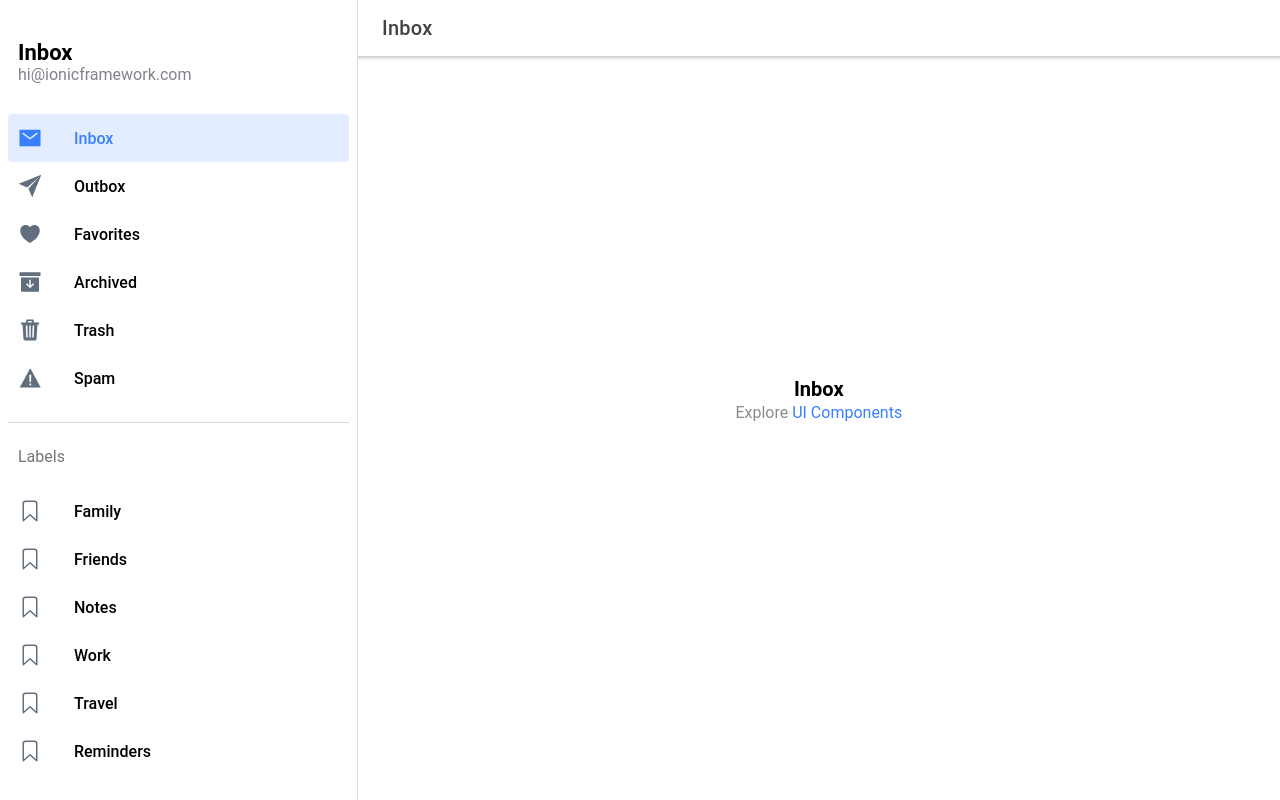
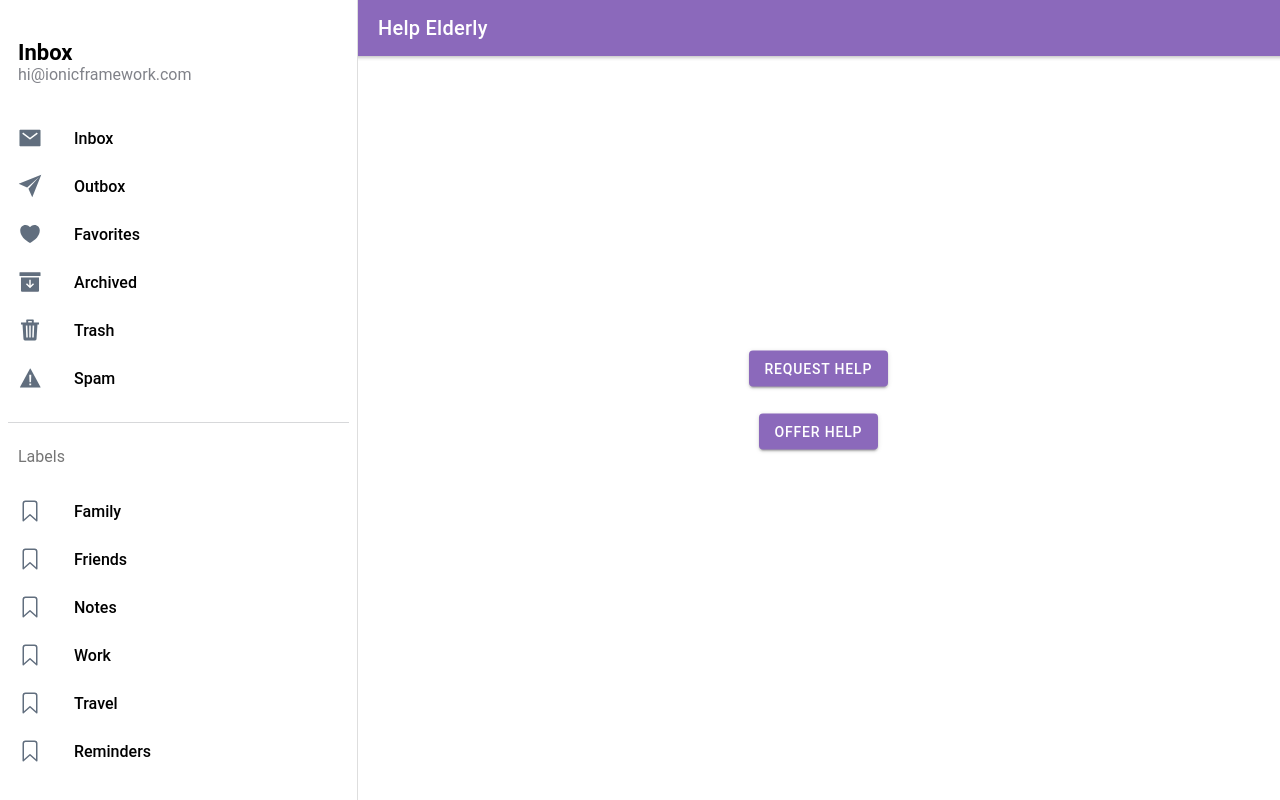
Before and after one commit to ankitamaps03/CS5340-Project-HelpElderly, a React (Create React App) app: page / in a window 1280 px wide. Before the commit this address led to /page/Inbox. Built offline with nearby package versions, Linux system fonts and the light colour scheme.

Commit message:
Added initial few pages

```diff
--- a/src/App.tsx
+++ b/src/App.tsx
@@ -1,8 +1,9 @@
-import { IonApp, IonRouterOutlet, IonSplitPane } from '@ionic/react';
+import {IonApp, IonButton, IonRouterOutlet, IonSplitPane} from '@ionic/react';
 import { IonReactRouter } from '@ionic/react-router';
 import { Redirect, Route } from 'react-router-dom';
 import Menu from './components/Menu';
 import Page from './pages/Page';
+import Home from './pages/Home';
 
 /* Core CSS required for Ionic components to work properly */
 import '@ionic/react/css/core.css';
@@ -22,6 +23,7 @@ import '@ionic/react/css/display.css';
 
 /* Theme variables */
 import './theme/variables.css';
+import Login from "./pages/Login";
 
 const App: React.FC = () => {
   return (
@@ -31,10 +33,13 @@ const App: React.FC = () => {
           <Menu />
           <IonRouterOutlet id="main">
             <Route path="/" exact={true}>
-              <Redirect to="/page/Inbox" />
+              <Home/>
             </Route>
             <Route path="/page/:name" exact={true}>
               <Page />
+            </Route>
+            <Route path="/login" exact={true}>
+              <Login/>
             </Route>
           </IonRouterOutlet>
         </IonSplitPane>
--- a/src/components/ExploreContainer.css
+++ /dev/null
@@ -1,24 +0,0 @@
-.container {
-  text-align: center;
-  position: absolute;
-  left: 0;
-  right: 0;
-  top: 50%;
-  transform: translateY(-50%);
-}
-
-.container strong {
-  font-size: 20px;
-  line-height: 26px;
-}
-
-.container p {
-  font-size: 16px;
-  line-height: 22px;
-  color: #8c8c8c;
-  margin: 0;
-}
-
-.container a {
-  text-decoration: none;
-}
--- a/src/components/ExploreContainer.tsx
+++ /dev/null
@@ -1,16 +0,0 @@
-import './ExploreContainer.css';
-
-interface ContainerProps {
-  name: string;
-}
-
-const ExploreContainer: React.FC<ContainerProps> = ({ name }) => {
-  return (
-    <div className="container">
-      <strong>{name}</strong>
-      <p>Explore <a target="_blank" rel="noopener noreferrer" href="https://ionicframework.com/docs/components">UI Components</a></p>
-    </div>
-  );
-};
-
-export default ExploreContainer;
--- /dev/null
+++ b/src/components/HomeButtons.css
@@ -0,0 +1,33 @@
+.container {
+  text-align: center;
+  position: absolute;
+  left: 0;
+  right: 0;
+  top: 50%;
+  transform: translateY(-50%);
+}
+
+.container strong {
+  font-size: 20px;
+  line-height: 26px;
+}
+
+.container p {
+  font-size: 16px;
+  line-height: 22px;
+  color: #8c8c8c;
+  margin: 0;
+}
+
+.container a {
+  text-decoration: none;
+}
+
+.ion-color-hello {
+  --ion-color-base: var(--ion-color-header);
+  --ion-color-base-rgb: var(--ion-color-favorite-rgb);
+  --ion-color-contrast: var(--ion-color-favorite-contrast);
+  --ion-color-contrast-rgb: var(--ion-color-favorite-contrast-rgb);
+  --ion-color-shade: var(--ion-color-favorite-shade);
+  --ion-color-tint: var(--ion-color-favorite-tint);
+}
--- /dev/null
+++ b/src/components/HomeButtons.tsx
@@ -0,0 +1,39 @@
+import './HomeButtons.css';
+import {IonButton} from "@ionic/react";
+import {useHistory} from "react-router-dom";
+import React from "react";
+
+interface ContainerProps {
+    name: string;
+}
+
+const HomeButtons: React.FC<ContainerProps> = () => {
+
+    const history = useHistory();
+
+    const redirect = (buttonName: number) => {
+        if (buttonName === 0) {
+            history.push(`login`);
+        } else if (buttonName === 1) {
+            history.push(`create_account`);
+        }
+    }
+
+    return (
+        <div className="container">
+            <IonButton
+                color="primary"
+                onClick={() => redirect(0)}>
+                Request Help
+            </IonButton>
+            <br/>
+            <br/>
+            <IonButton
+                color="primary"
+                onClick={() => redirect(1)}>
+                Offer Help</IonButton>
+        </div>
+    );
+};
+
+export default HomeButtons;
--- /dev/null
+++ b/src/pages/Home.css
@@ -0,0 +1,8 @@
+.ion-color-head {
+    --ion-color-base: var(--ion-color-header);
+    --ion-color-base-rgb: var(--ion-color-header-rgb);
+    --ion-color-contrast: var(--ion-color-header-contrast);
+    --ion-color-contrast-rgb: var(--ion-color-header-contrast-rgb);
+    --ion-color-shade: var(--ion-color-header-shade);
+    --ion-color-tint: var(--ion-color-header-tint);
+}
--- /dev/null
+++ b/src/pages/Home.tsx
@@ -0,0 +1,26 @@
+import {IonButtons, IonContent, IonHeader, IonMenuButton, IonPage, IonTitle, IonToolbar} from "@ionic/react";
+import HomeButtons from "../components/HomeButtons";
+import './Home.css';
+
+const Home: React.FC = () => {
+
+    return(<IonPage>
+        <IonHeader>
+            <IonToolbar color="head">
+                <IonTitle>Help Elderly</IonTitle>
+            </IonToolbar>
+        </IonHeader>
+
+        <IonContent fullscreen>
+            <IonHeader collapse="condense">
+                <IonToolbar>
+                </IonToolbar>
+            </IonHeader>
+
+            <HomeButtons name={'Hello Home'} />
+
+        </IonContent>
+    </IonPage>)
+}
+
+export default Home;
--- /dev/null
+++ b/src/pages/Login.tsx
@@ -0,0 +1,40 @@
+import {IonButton, IonContent, IonHeader, IonPage, IonTitle, IonToolbar} from "@ionic/react";
+import './Login.css';
+import { useHistory } from "react-router-dom";
+
+const Login: React.FC = () => {
+    let history = useHistory();
+    return (<IonPage>
+        <IonHeader>
+            <IonToolbar color="head">
+                <IonTitle>Login to Help Elderly</IonTitle>
+            </IonToolbar>
+        </IonHeader>
+
+        <IonContent fullscreen>
+            <IonHeader collapse="condense">
+                <IonToolbar>
+                </IonToolbar>
+            </IonHeader>
+            <IonButton
+                color="primary"
+                onClick={() => history.goBack()}
+            >
+                Go back
+            </IonButton>
+            <div className="container">
+                <IonButton
+                    color="primary"
+                   >
+                    Login
+                </IonButton>
+                <br/>
+                <br/>
+                <IonButton color="primary">Create an Account</IonButton>
+            </div>
+
+        </IonContent>
+    </IonPage>)
+}
+
+export default Login;
--- a/src/pages/Page.tsx
+++ b/src/pages/Page.tsx
@@ -1,6 +1,16 @@
-import { IonButtons, IonContent, IonHeader, IonMenuButton, IonPage, IonTitle, IonToolbar } from '@ionic/react';
+import {
+    IonButton,
+    IonButtons,
+    IonContent,
+    IonHeader,
+    IonMenuButton,
+    IonPage,
+    IonRouterOutlet,
+    IonTitle,
+    IonToolbar
+} from '@ionic/react';
 import { useParams } from 'react-router';
-import ExploreContainer from '../components/ExploreContainer';
+import HomeButtons from '../components/HomeButtons';
 import './Page.css';
 
 const Page: React.FC = () => {
@@ -14,17 +24,18 @@ const Page: React.FC = () => {
           <IonButtons slot="start">
             <IonMenuButton />
           </IonButtons>
-          <IonTitle>{name}</IonTitle>
+          <IonTitle>Help Elderly</IonTitle>
         </IonToolbar>
       </IonHeader>
 
       <IonContent fullscreen>
         <IonHeader collapse="condense">
           <IonToolbar>
-            <IonTitle size="large">{name}</IonTitle>
           </IonToolbar>
         </IonHeader>
-        <ExploreContainer name={name} />
+
+        <HomeButtons name={name} />
+
       </IonContent>
     </IonPage>
   );
--- a/src/theme/variables.css
+++ b/src/theme/variables.css
@@ -4,12 +4,12 @@ http://ionicframework.com/docs/theming/ */
 /** Ionic CSS Variables **/
 :root {
   /** primary **/
-  --ion-color-primary: #3880ff;
+  --ion-color-primary: #8b69bb;
   --ion-color-primary-rgb: 56, 128, 255;
   --ion-color-primary-contrast: #ffffff;
   --ion-color-primary-contrast-rgb: 255, 255, 255;
-  --ion-color-primary-shade: #3171e0;
-  --ion-color-primary-tint: #4c8dff;
+  --ion-color-primary-shade: #5d22b1;
+  --ion-color-primary-tint: #ac93cd;
 
   /** secondary **/
   --ion-color-secondary: #3dc2ff;
@@ -74,7 +74,17 @@ http://ionicframework.com/docs/theming/ */
   --ion-color-light-contrast-rgb: 0, 0, 0;
   --ion-color-light-shade: #d7d8da;
   --ion-color-light-tint: #f5f6f9;
+
+  --ion-color-header: #8b69bb;
+  --ion-color-header-rgb: 105,187,123;
+  --ion-color-header-contrast: #ffffff;
+  --ion-color-header-contrast-rgb: 255,255,255;
+  --ion-color-header-shade: #ba9fde;
+  --ion-color-header-tint: #41216f;
+
 }
+
+
 
 @media (prefers-color-scheme: dark) {
   /*
```
Also changed, not shown: src/pages/Login.css (added).
